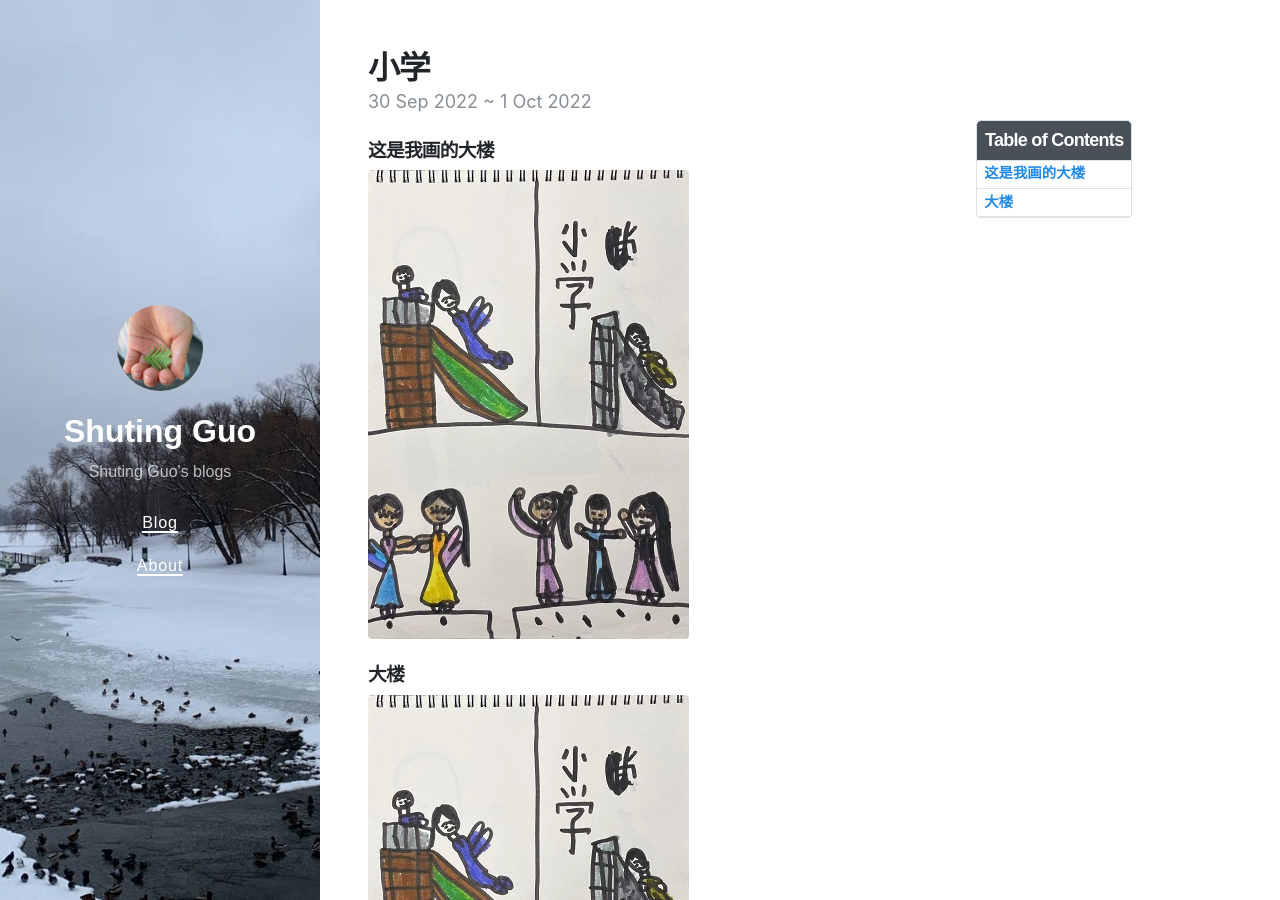
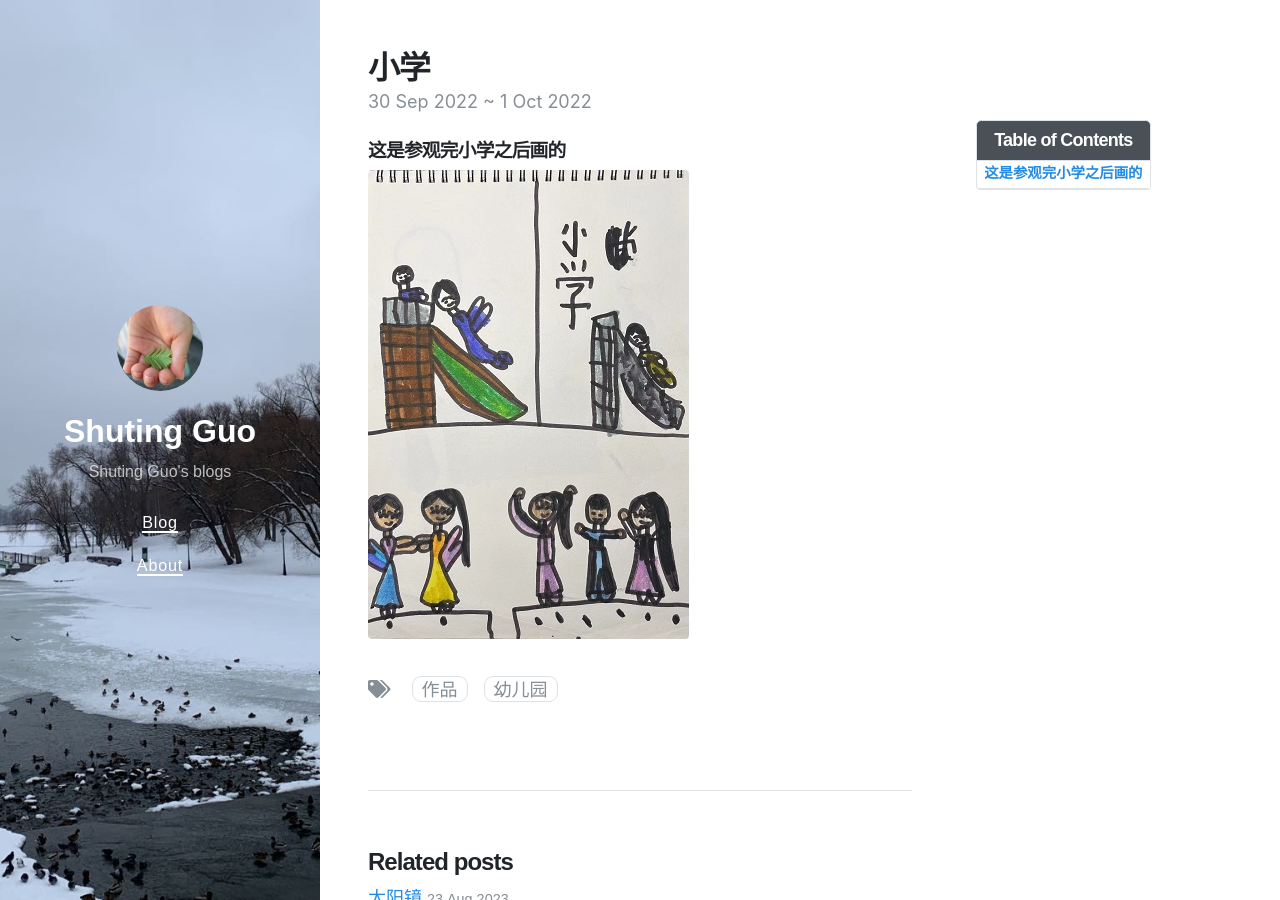
Before and after one commit to bingbing1263/guoshuting, a Jekyll site: the page built from _posts/2023-08-25-小学.md, in a window 1280 px wide and 900 px high. Built offline with Jekyll 4.4.1, drawn with Linux system fonts in a browser that asks for light colours; nearby versions of some CDN libraries.

Commit message:
更新 2023-08-25-小学.md

```diff
--- a/_posts/2023-08-25-小学.md
+++ b/_posts/2023-08-25-小学.md
@@ -7,10 +7,6 @@ tags: [作品, 幼儿园]
 toc:  true
 ---
 
-### 这是我画的大楼
-
-<img src="{{ "/images/posts/2023-08-25/小学.jpg" | prepend: site.baseurl | prepend: site.url}}" alt="小学" />
-
-### 大楼
+### 这是参观完小学之后画的
 
  <img src="/images/posts/2023-08-25/小学.jpg">
```
